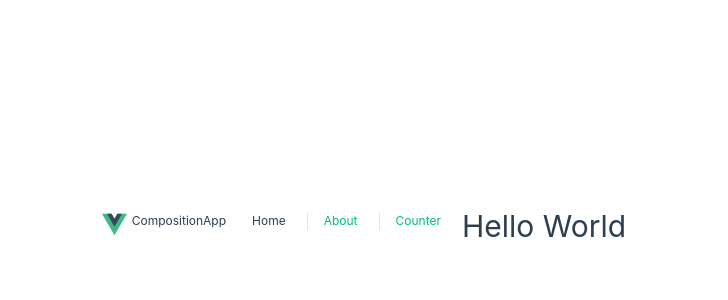
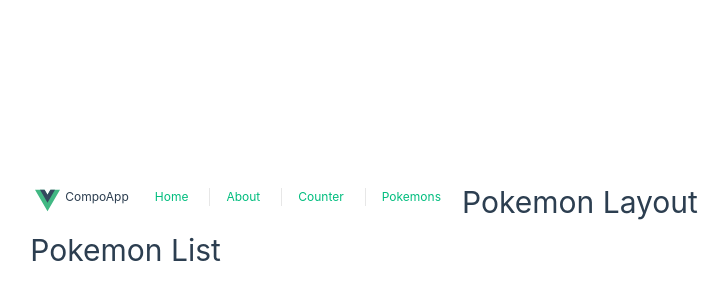
Before and after one commit to JordyV23/composition-app, a Vue app: page /pokemons/list in a window 1280 px wide. Before the commit this address led to /. Shown: the part 174-474 px from the top of the page, without its empty margins (178-906 px from the left). Built offline with nearby package versions, Linux system fonts and the light colour scheme.

Commit message:
creacion de rutas hijas

```diff
--- a/src/App.vue
+++ b/src/App.vue
@@ -1,12 +1,12 @@
 <script setup lang="ts">
 import { RouterView } from 'vue-router'
 import NavBar from '@/shared/components/NavBar.vue'
+import { routerLinks } from '@/router/list-routes';
 </script>
 
 <template>
   <header>
-    <NavBar/>
-
+    <NavBar :links="routerLinks"/>
   </header>
 
   <RouterView />
--- a/src/pokemons/layouts/PokemonLayout.vue
+++ b/src/pokemons/layouts/PokemonLayout.vue
@@ -1,6 +1,9 @@
-<script setup lang="ts"></script>
+<script setup lang="ts">
+import { RouterView } from 'vue-router';
+</script>
 <template>
   <div>
     <h1>Pokemon Layout</h1>
   </div>
+  <RouterView />
 </template>
--- a/src/pokemons/pages/PokemonById.vue
+++ b/src/pokemons/pages/PokemonById.vue
@@ -1,6 +1,6 @@
 <script setup lang="ts"></script>
 <template>
   <div>
-    <h1>Pokemon Layout</h1>
+    <h1>Pokemon By ID</h1>
   </div>
 </template>
--- /dev/null
+++ b/src/pokemons/router/index.ts
@@ -0,0 +1,24 @@
+import type  { RouteRecordRaw } from 'vue-router';
+
+const ROUTE_NAME = 'pokemons';
+
+export const pokemonRoute: RouteRecordRaw = {
+    path: `/${ROUTE_NAME}`,
+    component: () => import('@/pokemons/layouts/PokemonLayout.vue'),
+    redirect: `/${ROUTE_NAME}/list`,
+    //Rutas hijas
+    children: [
+        {
+            path: `/${ROUTE_NAME}/list`,
+            component: () => import('@/pokemons/pages/PokemonList.vue')
+        },
+        {
+            path: `/${ROUTE_NAME}/by/:id`,
+            component: () => import('@/pokemons/pages/PokemonById.vue')
+        },
+        {
+            path: `/${ROUTE_NAME}/search`,
+            component: () => import('@/pokemons/pages/PokemonSearch.vue')
+        },
+    ]
+}
--- a/src/router/index.ts
+++ b/src/router/index.ts
@@ -1,6 +1,7 @@
 import { createRouter, createWebHistory } from 'vue-router'
 import HomeView from '@/shared/views/HomeView.vue'
 import AboutView from '@/shared/views/AboutView.vue'
+import {pokemonRoute} from '@/pokemons/router'
 
 const router = createRouter({
   history: createWebHistory(import.meta.env.BASE_URL),
@@ -25,6 +26,10 @@ const router = createRouter({
     },
     //Si no encuentra la ruta, redirecciona al home
     {
+      ...pokemonRoute,
+      path: '/pokemons',
+    },
+    {
       path: '/:pathMatch(.*)*',
       redirect: () => ({name: 'home'})
     },
--- /dev/null
+++ b/src/router/list-routes.ts
@@ -0,0 +1,16 @@
+
+export interface RouterLink {
+    name: string;
+    path: string;
+    title: string;
+}
+
+
+
+export const routerLinks: RouterLink[] = [
+    { path: '/', name: 'home', title: 'Home' },
+    { path: '/about', name: 'about', title: 'About' },
+    { path: '/counter', name: 'counter', title: 'Counter' },
+    { path: '/pokemons', name: 'pokemons', title: 'Pokemons' },
+
+];
--- a/src/shared/components/NavBar.vue
+++ b/src/shared/components/NavBar.vue
@@ -1,20 +1,37 @@
 <script setup lang="ts">
 import { RouterLink } from 'vue-router'
+//Cuando se importa una interfaz es mejor utilizar el type
+import type { RouterLink as RouterLinkInterface } from '@/router/list-routes';
+
+interface Props {
+  title?: string,
+  links: RouterLinkInterface[]
+}
+
+withDefaults(defineProps<Props>(), {
+  title: 'CompoApp',
+})
 </script>
 
 <template>
   <nav>
     <img alt="Vue logo" class="logo" src="@/assets/logo.svg" width="25" height="25" />
-    <span>CompositionApp</span>
+    <!-- ? Manera 1 -->
+    <!-- <span v-if="$props.title" >{{ $props.title }}</span>
+    <span v-else > App </span> -->
 
-    <RouterLink to="/">Home</RouterLink>
-    <RouterLink to="/about">About</RouterLink>
-    <RouterLink to="/counter">Counter</RouterLink>
+    <!-- ? Manera 2 -->
+    <!-- <span>{{ $props.title || 'CompoApp' }}</span> -->
+
+    <!-- ? Manera 3 -->
+    <span>{{ $props.title }}</span>
+
+    <RouterLink v-for=" link of $props.links" :to="link.path" :key="link.name" > {{ link.title }} </RouterLink>
+
   </nav>
 </template>
 
 <style scoped>
-
 nav {
   align-items: flex-start;
   display: flex;
@@ -24,16 +41,16 @@ nav {
   width: 100%;
 }
 
-img{
+img {
   margin-left: 5px;
   margin-right: 5px;
 }
 
-span{
+span {
   margin-right: 10px;
 }
 
-a{
+a {
   margin-right: 5px;
 }
 
@@ -54,7 +71,4 @@ nav a {
 nav a:first-of-type {
   border: 0;
 }
-
-
-
 </style>
```
Lines whose indentation alone changed are shown as unchanged.
